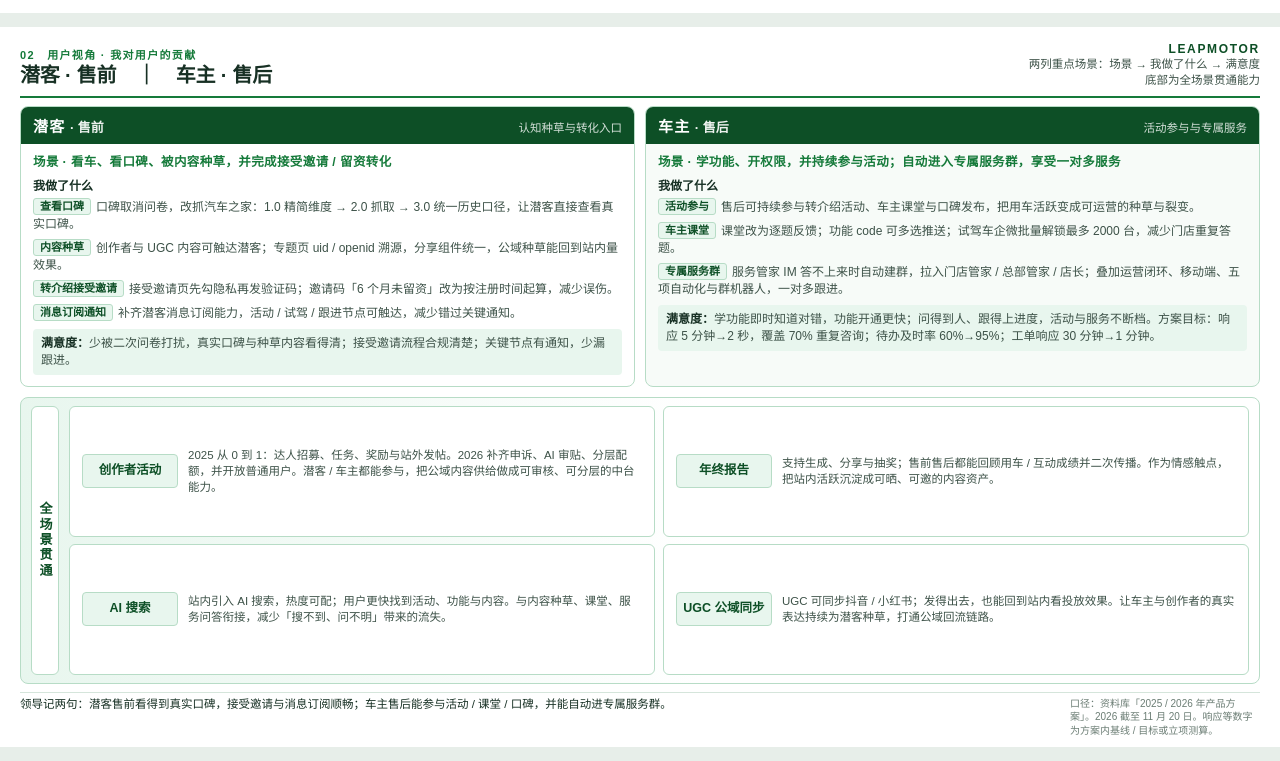
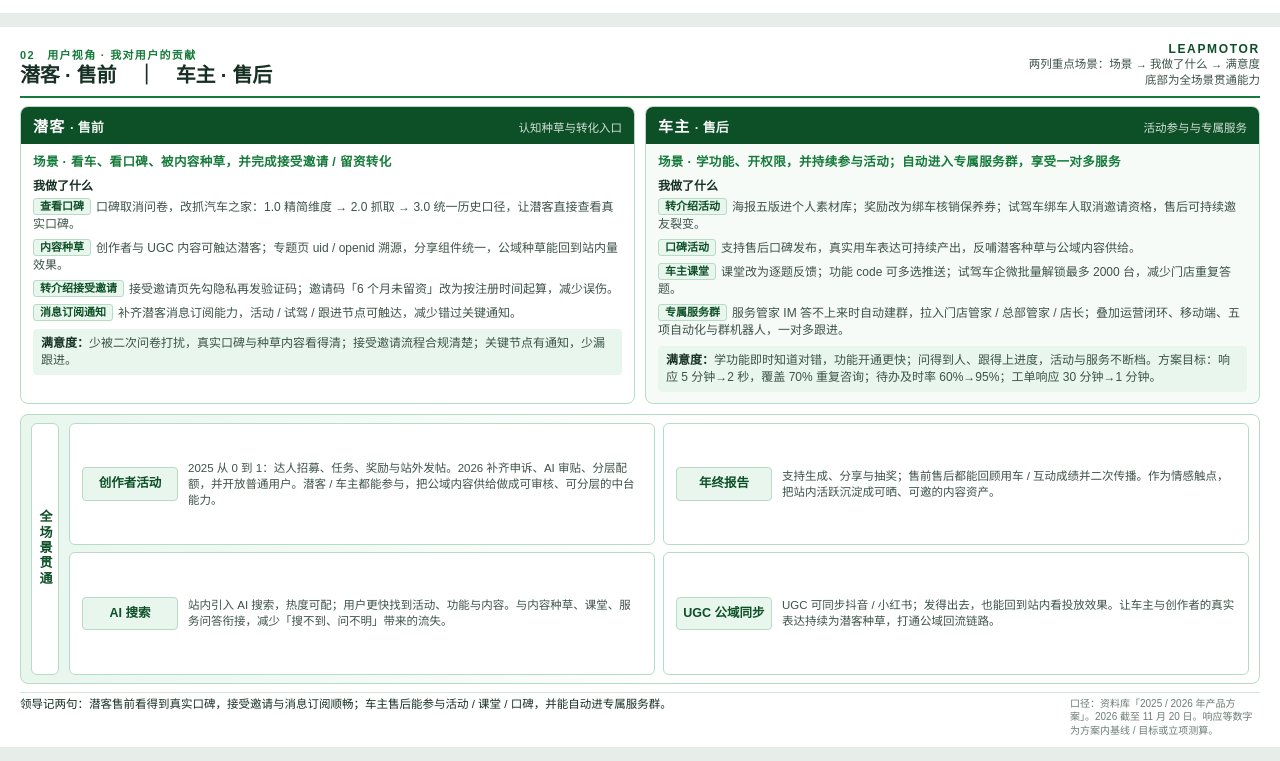
Before and after one commit to xcv-123/ppt-preview, a plain HTML site: page strategy-work-summary.html in a window 1280 px wide. Shown: the part 754-1515 px from the top of the page. Drawn offline with Linux system fonts and the light colour scheme.

Commit message:
Split owner after-sale activity into referral and word-of-mouth.
Make the two participation levers explicit instead of one combined delivery line.

Co-authored-by: xcv-123 <xcv-123@users.noreply.github.com>

```diff
--- a/strategy-work-summary.html
+++ b/strategy-work-summary.html
@@ -699,7 +699,8 @@
         <div class="scene">场景 · 学功能、开权限，并持续参与活动；自动进入专属服务群，享受一对多服务</div>
         <p class="do-label">我做了什么</p>
         <ul class="do">
-          <li><span class="k">活动参与</span>售后可持续参与转介绍活动、车主课堂与口碑发布，把用车活跃变成可运营的种草与裂变。</li>
+          <li><span class="k">转介绍活动</span>海报五版进个人素材库；奖励改为绑车核销保养券；试驾车绑车人取消邀请资格，售后可持续邀友裂变。</li>
+          <li><span class="k">口碑活动</span>支持售后口碑发布，真实用车表达可持续产出，反哺潜客种草与公域内容供给。</li>
           <li><span class="k">车主课堂</span>课堂改为逐题反馈；功能 code 可多选推送；试驾车企微批量解锁最多 2000 台，减少门店重复答题。</li>
           <li><span class="k">专属服务群</span>服务管家 IM 答不上来时自动建群，拉入门店管家 / 总部管家 / 店长；叠加运营闭环、移动端、五项自动化与群机器人，一对多跟进。</li>
         </ul>
```
